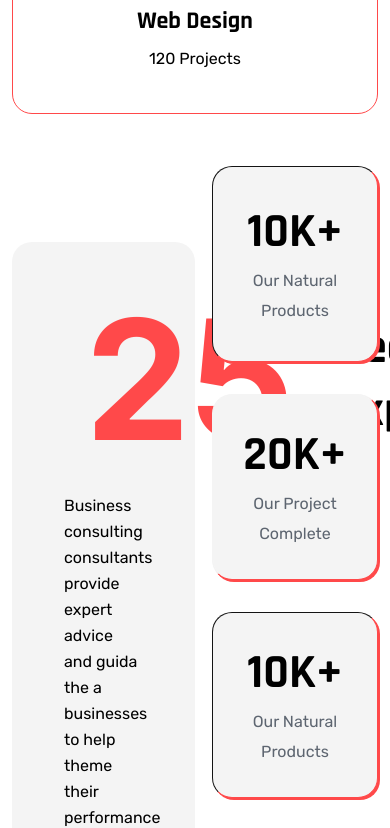
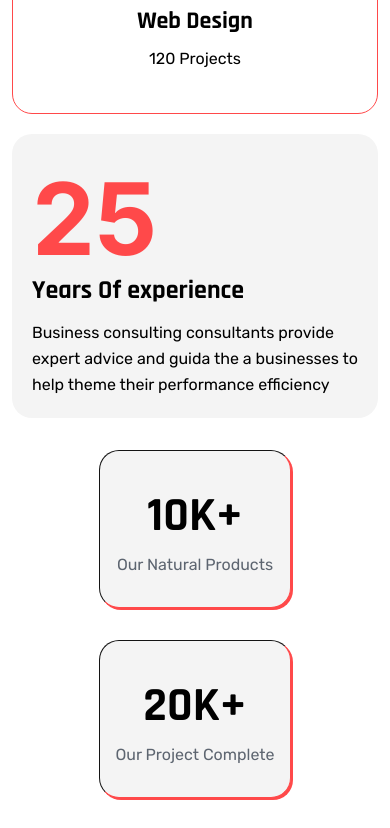
Before and after one commit to nabilislam11/Demo-portfolio, a React (Vite) app: page / in a window 390 px wide. Shown: the part 2000-2828 px from the top of the page. Built offline with nearby package versions, Linux system fonts and the light colour scheme.

Commit message:
counter touch only

```diff
--- a/src/components/counter/Counter.jsx
+++ b/src/components/counter/Counter.jsx
@@ -3,20 +3,25 @@ import React from 'react'
 const Counter = () => {
     return (
         <div className='container px-3 pb-[120px] '>
-            <div className="flex justify-between items-center  ">
-                <div className=" w-[50%] bg-[#F4F4F4] dark:bg-[#141414] pt-[36px] px-[52px] pb-[51px] rounded-[20px] space-y-3 ">
-                    <div className="flex items-center ">
-                        <h2 className='pl-[21px] font-inter  font-bold  text-[167px] leading-[187.5px] text-[#FF494A] '> 25 </h2>
-                        <div className=" py-[39px] pr-[51px] pl-[44px] ">
-                            <h2 className='font-rajdhani font-bold  text-[48.1px] leading-[62.6px]  text-black dark:text-white'> Years Of
+            <div className="flex flex-col md:flex-row  justify-between items-center  ">
+                <div className=" md:w-[50%] bg-[#F4F4F4] dark:bg-[#141414] pt-[30px] md:pt-[36px]  px-[20px] md:px-[52px]  pb-[20px] md:pb-[51px] rounded-[20px] space-y-3 ">
+                    <div className="flex flex-col md:flex-row md:items-center  ">
+                        <h2 className=' md:pl-[21px] font-inter  font-bold text-[100px]  md:text-[167px] leading-[110px] md:leading-[187.5px] text-[#FF494A] '> 25 </h2>
+                        <div className=" md:py-[39px] md:pr-[51px] md:pl-[44px] ">
+                            <h2 className='font-rajdhani font-bold text-[26px]  md:text-[48.1px] leading-[33.8px] md:leading-[62.6px]  text-black dark:text-white'> Years Of
                                 experience </h2>
                         </div>
                     </div>
                     <p className='font-rubik  font-normal text-[16px] leading-[26px] text-black dark:text-[#FFFFFF]'>Business consulting consultants provide expert advice and guida the
                         a businesses to help theme their performance efficiency</p>
                 </div>
-                <div className="w-[50%] grid grid-cols-1 md:grid-cols-2 gap-8  mt-[32px]  ml-[17px]  ">
-                    <div className="py-[35px] px-[17px]  border border-b-[#FF494A] border-t-[#141414] border-l-[#141414] border-r-[#FF494A] bg-[#F4F4F4] dark:bg-[#141414] shadow-[2px_2px_0px_0px_#FF494A] space-y-1  rounded-[20px]  text-center flex flex-col justify-between items-center ">
+                <div className=" md:w-[50%] grid grid-cols-1 md:grid-cols-2 gap-8  mt-[32px]  md:ml-[17px]  ">
+                    <div className="w-full max-w-[360px] mx-auto h-[158px] py-[35px] px-[5px]
+sm:max-w-[170px] md:max-w-[295px] md:h-[162px]
+border border-b-[#FF494A] border-t-[#141414] border-l-[#141414] border-r-[#FF494A]
+bg-[#F4F4F4] dark:bg-[#141414]
+shadow-[2px_2px_0px_0px_#FF494A]
+space-y-1 rounded-[20px] text-center flex flex-col justify-between items-center">
                         <div className="flex  text-black dark:text-white ">
                             <p className='font-rajdhani  font-bold  text-[48px] leading-[60px]'> 10</p>
                             <p className='font-rajdhani  font-bold  text-[48px] leading-[60px]'> K+</p>
@@ -25,7 +30,12 @@ const Counter = () => {
                         <p className='font-rubik  font-normal text-[16px] leading-[30px] text-[#5D6570] dark:text-[#9F9F9F] '>Our Natural Products</p>
 
                     </div>
-                    <div className="py-[30px] px-[15px] bg-[#F4F4F4]  space-y-1  rounded-[20px]  text-center flex flex-col  justify-between items-center  dark:bg-[#141414]  border border-b-[#FF494A] border-t-[#F4F4F4] border-l-[#F4F4F4] border-r-[#FF494A] bg-[#F4F4F4] shadow-[2px_2px_0px_0px_#FF494A] bg-[#F4F4F4]">
+                    <div className="w-full max-w-[360px] mx-auto h-[158px] py-[35px] px-[5px]
+sm:max-w-[170px] md:max-w-[295px] md:h-[162px]
+border border-b-[#FF494A] border-t-[#141414] border-l-[#141414] border-r-[#FF494A]
+bg-[#F4F4F4] dark:bg-[#141414]
+shadow-[2px_2px_0px_0px_#FF494A]
+space-y-1 rounded-[20px] text-center flex flex-col justify-between items-center">
                         <div className="flex text-black dark:text-white ">
                             <p className='font-rajdhani  font-bold  text-[48px] leading-[60px]'> 20</p>
                             <p className='font-rajdhani  font-bold  text-[48px] leading-[60px]'> K+</p>
```
